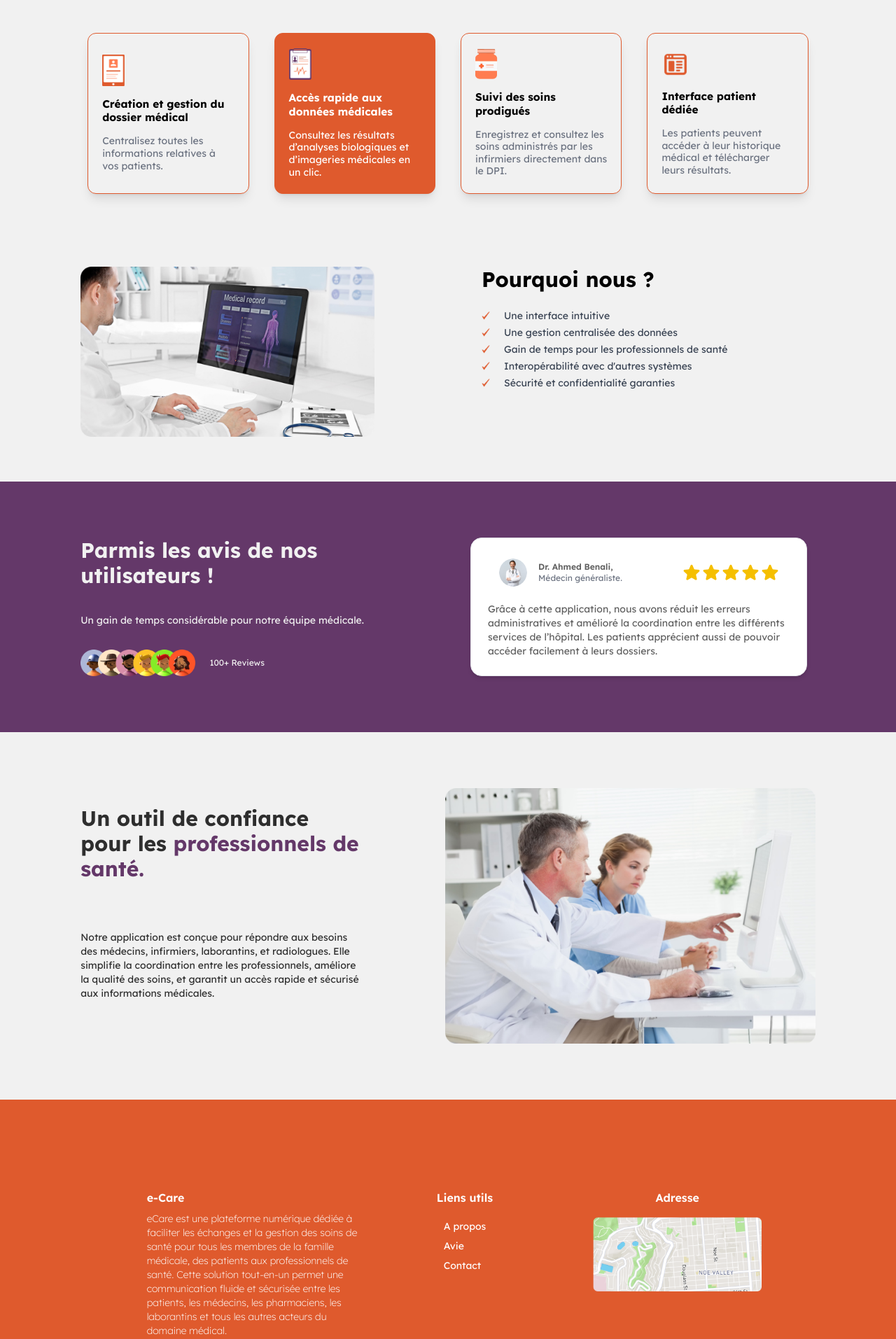
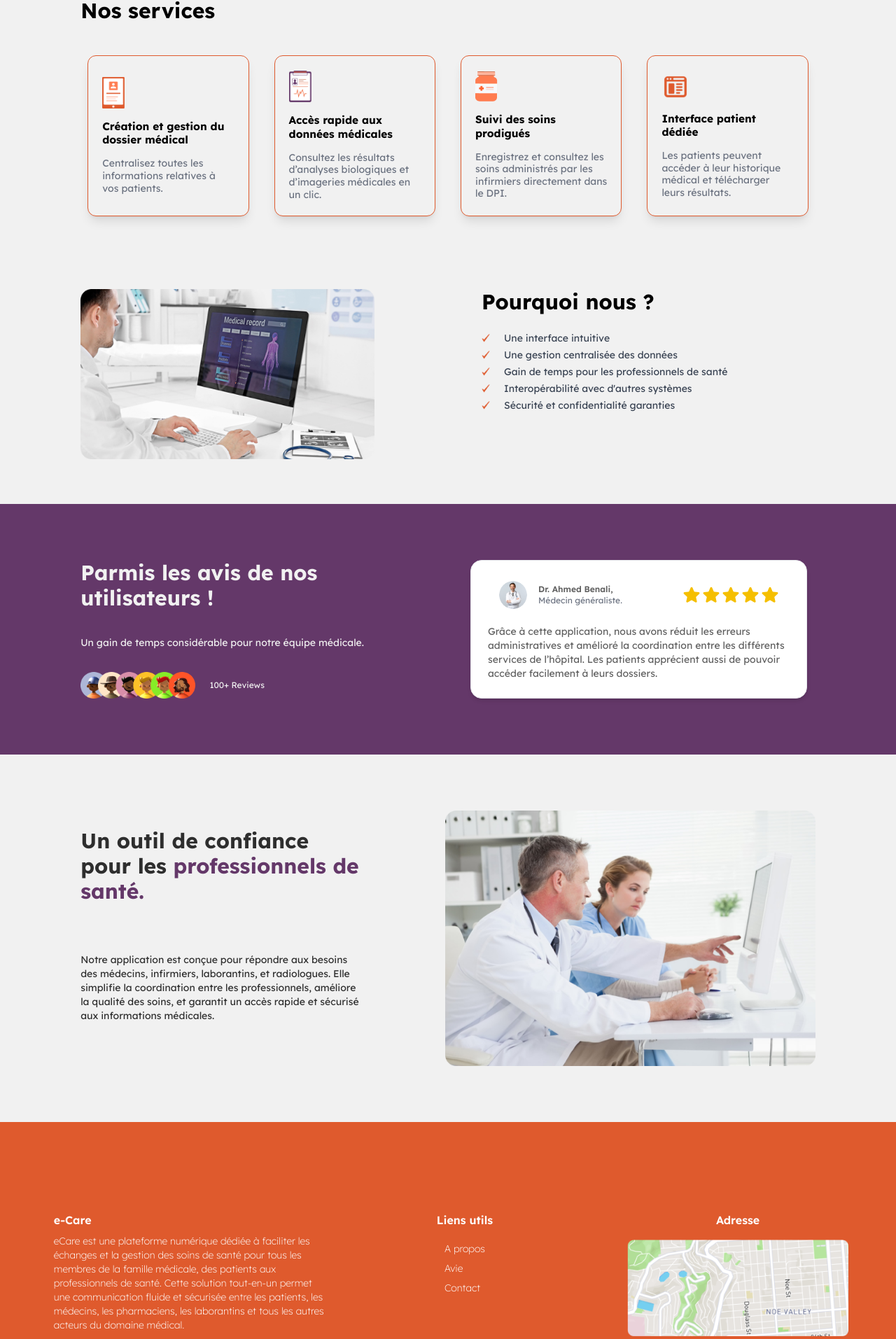
Before and after one commit to sarairatni/eCare, an Angular app: page / in a window 1280 px wide. Shown: the part 860-2773 px from the top of the page at 70% size. Built offline with nearby package versions, Linux system fonts and the light colour scheme.

Commit message:
landing page completed/sara

```diff
--- a/src/app/landing/footer/footer.component.html
+++ b/src/app/landing/footer/footer.component.html
@@ -1,7 +1,9 @@
-<div class="pt-16 pb-8 bg-[#DF5A2D] w-full grid grid-rows-[auto_40px] px-[9%]">
+<div
+  class="pt-8 sm:pt-16 pb-8 bg-[#DF5A2D] w-full grid grid-rows-[auto_40px] px-[8%] sm:px-[6%]"
+>
   <!-- Contenu principal -->
   <div
-    class="w-full grid sm:grid-cols-[35%_30%_35%] grid-cols-1 gap-12 sm:gap-6 px-[9%] py-16"
+    class="w-full grid sm:grid-cols-[35%_30%_35%] grid-cols-1 gap-12 sm:gap-6 py-16"
   >
     <!-- colonne 1 -->
     <div>
@@ -46,21 +48,25 @@
     </div>
 
     <!-- colonne 2 -->
-    <div class="flex flex-col items-center ">
+    <div class="flex flex-col items-center">
       <!-- Titre -->
       <h2 class="text-sm sm:text-base font-semibold text-white">Liens utils</h2>
       <!-- colonne 3-->
-      <ul class="mt-4 space-y-1">
+      <ul class="mt-4 font-extralight space-y-1">
         <li>
-          <a href="#" class="text-sm text-white hover:text-gray-300"
+          <a href="#" class="text-xs sm:text-sm text-white hover:text-gray-300"
             >A propos</a
           >
         </li>
         <li>
-          <a href="#" class="text-sm text-white hover:text-gray-300">Avie</a>
+          <a href="#" class="text-xs sm:text-sm text-white hover:text-gray-300"
+            >Avie</a
+          >
         </li>
         <li>
-          <a href="#" class="text-sm text-white hover:text-gray-300">Contact</a>
+          <a href="#" class="text-xs sm:text-sm text-white hover:text-gray-300"
+            >Contact</a
+          >
         </li>
       </ul>
     </div>
--- a/src/app/landing/section-four/section-four.component.html
+++ b/src/app/landing/section-four/section-four.component.html
@@ -1,5 +1,5 @@
 <div
-  class="py-20 sm:py-38 bg-[#643869] pt- w-full grid sm:grid-cols-[50%_50%] sm:grid-rows-1 grid-rows-2 gap-2 sm:gap-8 px-[9%]"
+  class="py-20 sm:py-50 bg-[#643869] w-full grid sm:grid-cols-[50%_50%] sm:grid-rows-1 grid-rows-2 gap-2 sm:gap-8 px-[9%]"
 >
   <!-- Left container (Title + Paragraph) -->
   <div class="grid grid-rows-[60px_auto] gap-2 sm:gap-12 sm:col-span-1 sm:pr-8">
--- a/src/app/landing/section-one/section-one.component.html
+++ b/src/app/landing/section-one/section-one.component.html
@@ -1,5 +1,5 @@
 <div
-  class="bg-[#F1F1F1] w-full h-auto grid grid-cols-2 items-center"
+  class="pb-8 bg-[#F1F1F1] w-full h-auto grid grid-cols-2 items-center"
 >
   <!-- Hero content (left column) -->
   <div class="w-[90%]">
--- a/src/app/landing/section-two/section-two.component.html
+++ b/src/app/landing/section-two/section-two.component.html
@@ -10,71 +10,70 @@
   >
     <!-- Box 1 -->
     <div
-      class="bg-[#F1F1F1] h-[60vw] w-[60vw] gap-4 sm:h-[18vw] sm:w-[18vw] flex items-start justify-center rounded-xl border-solid border border-[#DF5A2D] shadow-lg p-[20px] flex-col text-start"
+      class="bg-[#F1F1F1] h-[60vw] w-[60vw] gap-4 sm:h-[18vw] sm:w-[18vw] flex items-start justify-center rounded-xl border-solid border border-[#DF5A2D] shadow-lg p-[20px] flex-col text-start hover:bg-[#DF5A2D] transition duration-300 group"
     >
-      <!-- Icon -->
       <img class="w-4 sm:w-8" src="/icons/box1_icon.png" alt="service1" />
-
-      <!-- Bold Text -->
-      <p class="font-bold text-sm sm:text-[1.2vw] leading-tight">
+      <p
+        class="font-bold text-sm sm:text-[1.2vw] leading-tight group-hover:text-white"
+      >
         Création et gestion du dossier médical
       </p>
-
-      <!-- Lighter Text -->
-      <p class="text-gray-500 text-xs sm:text-[1.1vw] leading-tight">
+      <p
+        class="text-gray-500 text-xs sm:text-[1.1vw] leading-tight group-hover:text-white"
+      >
         Centralisez toutes les informations relatives à vos patients.
       </p>
     </div>
+
     <!-- Box 2 -->
     <div
-      class="bg-[#DF5A2D] h-[60vw] w-[60vw] gap-4 sm:h-[18vw] sm:w-[18vw] flex items-start justify-center rounded-xl border-solid border border-[#DF5A2D] shadow-lg p-[20px] flex-col text-start"
+      class="bg-[#F1F1F1] h-[60vw] w-[60vw] gap-4 sm:h-[18vw] sm:w-[18vw] flex items-start justify-center rounded-xl border-solid border border-[#DF5A2D] shadow-lg p-[20px] flex-col text-start hover:bg-[#DF5A2D] transition duration-300 group"
     >
-      <!-- Icon -->
-      <img class="w-4 sm:w-8" src="/icons/box2_icon.png" alt="service1" />
-
-      <!-- Bold Text -->
-      <p class="font-bold text-white text-sm sm:text-[1.2vw] leading-tight">
+      <img class="w-4 sm:w-8" src="/icons/box2_icon.png" alt="service2" />
+      <p
+        class="font-bold text-sm sm:text-[1.2vw] leading-tight group-hover:text-white"
+      >
         Accès rapide aux données médicales
       </p>
-
-      <!-- Lighter Text -->
-      <p class="text-white text-xs sm:text-[1.1vw] leading-tight">
+      <p
+        class="text-gray-500 text-xs sm:text-[1.1vw] leading-tight group-hover:text-white"
+      >
         Consultez les résultats d’analyses biologiques et d’imageries médicales
         en un clic.
       </p>
     </div>
+
     <!-- Box 3 -->
     <div
-      class="bg-[#F1F1F1] h-[60vw] w-[60vw] gap-4 sm:h-[18vw] sm:w-[18vw] flex items-start justify-center rounded-xl border-solid border border-[#DF5A2D] shadow-lg p-[20px] flex-col text-start"
+      class="bg-[#F1F1F1] h-[60vw] w-[60vw] gap-4 sm:h-[18vw] sm:w-[18vw] flex items-start justify-center rounded-xl border-solid border border-[#DF5A2D] shadow-lg p-[20px] flex-col text-start hover:bg-[#DF5A2D] transition duration-300 group"
     >
-      <!-- Icon -->
-      <img class="w-4 sm:w-8" src="/icons/box3_icon.png" alt="service1" />
-
-      <!-- Bold Text -->
-      <p class="font-bold text-sm sm:text-[1.2vw] leading-tight">
+      <img class="w-4 sm:w-8" src="/icons/box3_icon.png" alt="service3" />
+      <p
+        class="font-bold text-sm sm:text-[1.2vw] leading-tight group-hover:text-white"
+      >
         Suivi des soins prodigués
       </p>
-
-      <!-- Lighter Text -->
-      <p class="text-gray-500 text-xs sm:text-[1.1vw] leading-tight">
+      <p
+        class="text-gray-500 text-xs sm:text-[1.1vw] leading-tight group-hover:text-white"
+      >
         Enregistrez et consultez les soins administrés par les infirmiers
         directement dans le DPI.
       </p>
     </div>
+
     <!-- Box 4 -->
     <div
-      class="bg-[#F1F1F1] h-[60vw] w-[60vw] gap-4 sm:h-[18vw] sm:w-[18vw] flex items-start justify-center rounded-xl border-solid border border-[#DF5A2D] shadow-lg p-[20px] flex-col text-start"
+      class="bg-[#F1F1F1] h-[60vw] w-[60vw] gap-4 sm:h-[18vw] sm:w-[18vw] flex items-start justify-center rounded-xl border-solid border border-[#DF5A2D] shadow-lg p-[20px] flex-col text-start hover:bg-[#DF5A2D] transition duration-300 group"
     >
-      <!-- Icon -->
-      <img class="w-6 sm:w-10" src="/icons/box4_icon.png" alt="service1" />
-
-      <!-- Bold Text -->
-      <p class="font-bold text-sm sm:text-[1.2vw] leading-tight">
+      <img class="w-6 sm:w-10" src="/icons/box4_icon.png" alt="service4" />
+      <p
+        class="font-bold text-sm sm:text-[1.2vw] leading-tight group-hover:text-white"
+      >
         Interface patient dédiée
       </p>
-
-      <!-- Lighter Text -->
-      <p class="text-gray-500 text-xs sm:text-[1.1vw] leading-tight">
+      <p
+        class="text-gray-500 text-xs sm:text-[1.1vw] leading-tight group-hover:text-white"
+      >
         Les patients peuvent accéder à leur historique médical et télécharger
         leurs résultats.
       </p>
```
